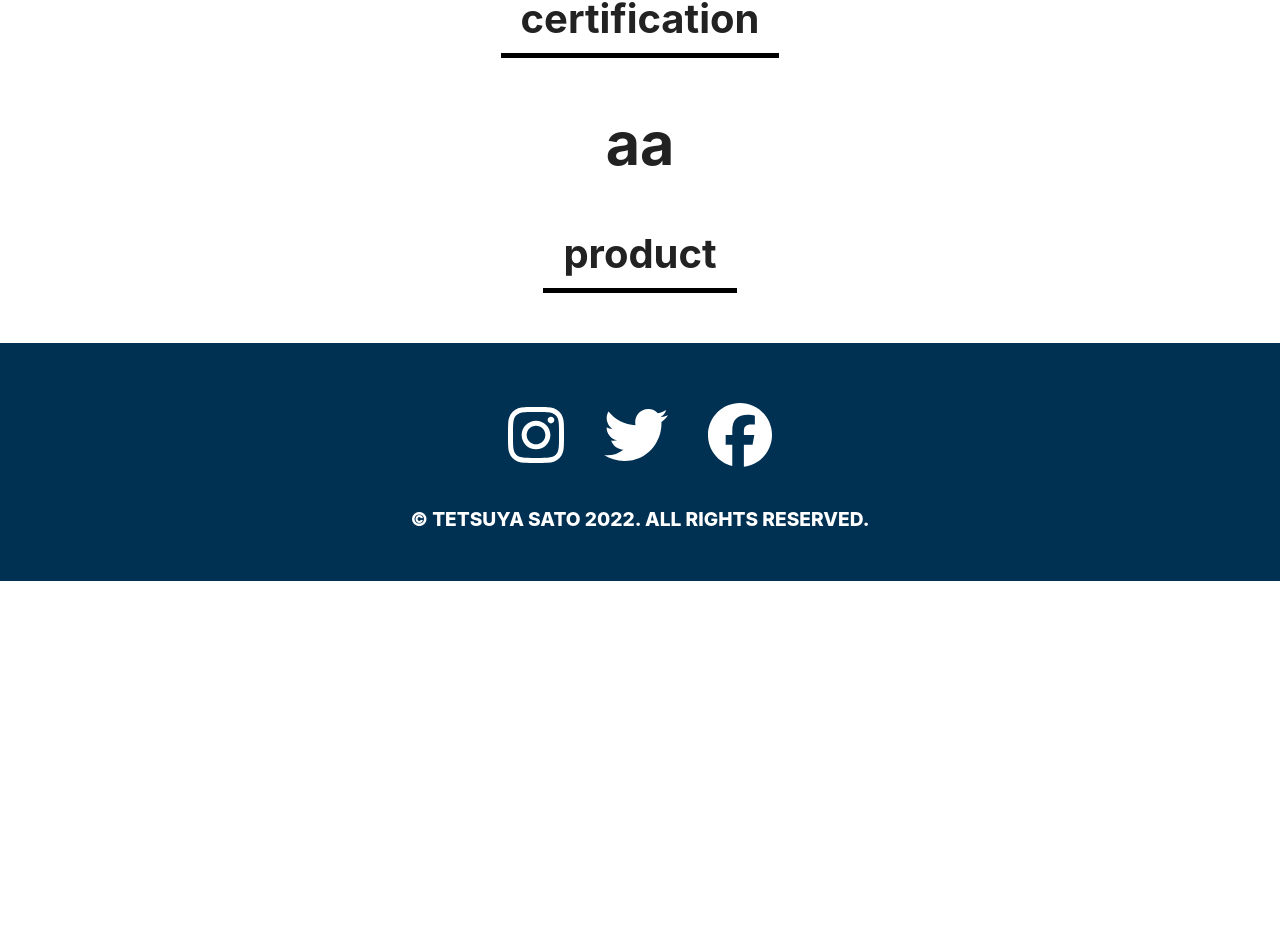
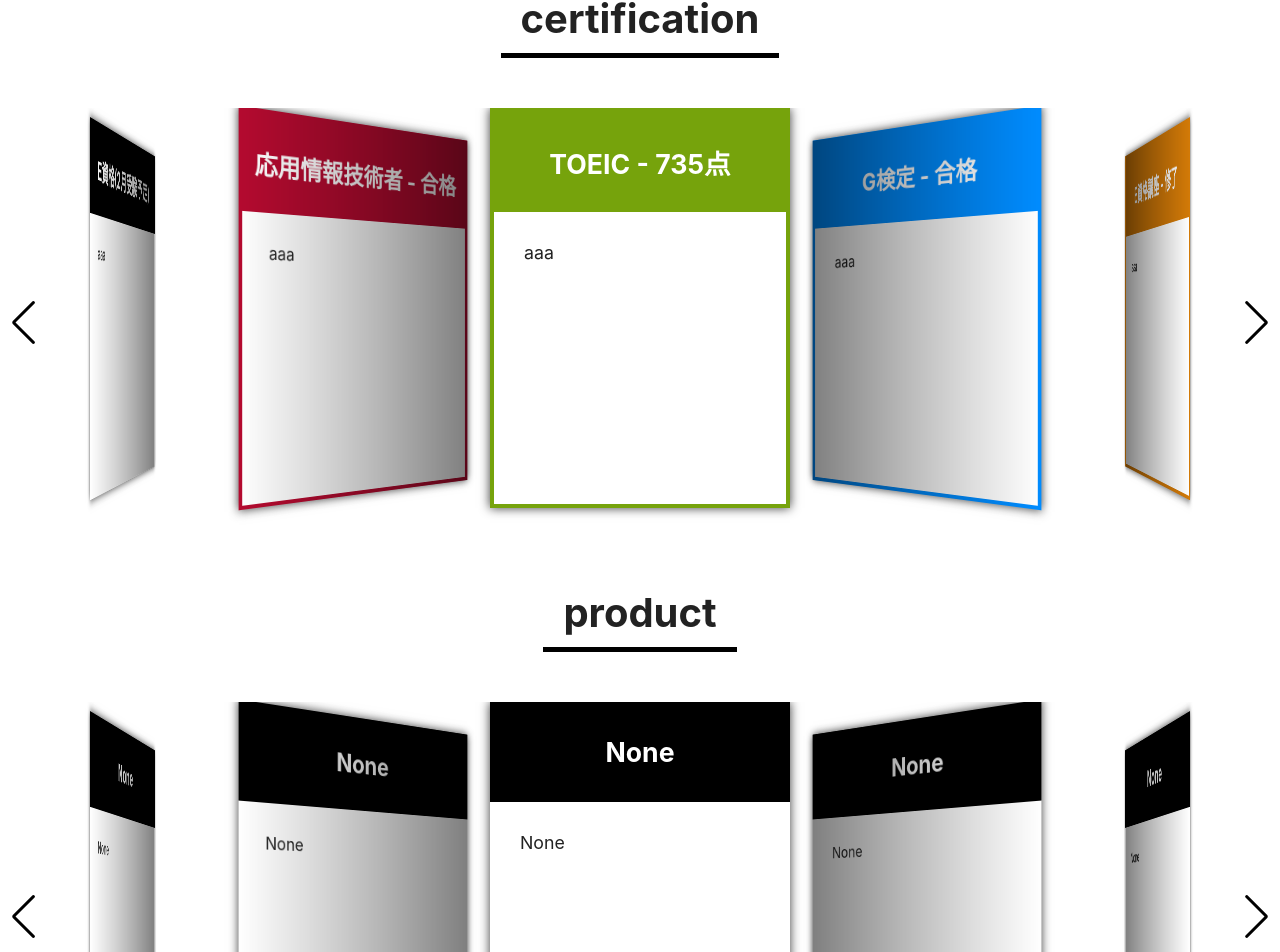
Before and after one commit to Tech-an/my_portfolio, a Next.js app: page /skill in a window 1280 px wide. Shown: the part 1390-2342 px from the top of the page. Before the commit the page ends 1971 px from the top, so only its background shows below. Built offline with nearby package versions, Linux system fonts and the light colour scheme.

Commit message:
skillページを実装

```diff
--- a/components/Skill/certification.jsx
+++ b/components/Skill/certification.jsx
@@ -1,5 +1,75 @@
 import Certification_item from "./certification_item";
+import styles from "../../styles/certification.module.css";
+import { Swiper, SwiperSlide } from "swiper/react";
+import { Autoplay, EffectCoverflow, Pagination, Navigation } from "swiper";
+
+import "swiper/css";
+import "swiper/css/effect-coverflow";
+import "swiper/css/navigation";
+// swiper.js用のcssを_app.jsでimportしています。
 
 export default function Certification() {
-  return <Certification_item />;
+  return (
+    <div className={styles.certification}>
+      <Swiper
+        effect={"coverflow"}
+        grabCursor={true}
+        centeredSlides={true}
+        slidesPerView={"auto"}
+        loop={true}
+        loopFillGroupWithBlank={true}
+        autoplay={{
+          delay: 5000,
+          disableOnInteraction: false,
+        }}
+        coverflowEffect={{
+          rotate: 50,
+          stretch: 0,
+          depth: 100,
+          modifier: 1,
+          slideShadows: true,
+        }}
+        navigation={true}
+        pagination={true}
+        modules={[EffectCoverflow, Pagination, Autoplay, Navigation]}
+        className="custom-swiper"
+      >
+        <SwiperSlide className="custom-swiper-slide">
+          <Certification_item
+            title="応用情報技術者 - 合格"
+            description="aaa"
+            className="ap"
+          />
+        </SwiperSlide>
+        <SwiperSlide>
+          <Certification_item
+            title="TOEIC - 735点"
+            description="aaa"
+            className="toeic"
+          />
+        </SwiperSlide>
+        <SwiperSlide>
+          <Certification_item
+            title="G検定 - 合格"
+            description="aaa"
+            className="g"
+          />
+        </SwiperSlide>
+        <SwiperSlide>
+          <Certification_item
+            title="E資格講座 - 修了"
+            description="aaa"
+            className="e"
+          />
+        </SwiperSlide>
+        <SwiperSlide>
+          <Certification_item
+            title="E資格(2月受験予定)"
+            description="aaa"
+            className="default"
+          />
+        </SwiperSlide>
+      </Swiper>
+    </div>
+  );
 }
--- a/components/Skill/certification_item.jsx
+++ b/components/Skill/certification_item.jsx
@@ -1,5 +1,26 @@
 import styles from "../../styles/certification_item.module.css";
 
-export default function Certification_item() {
-  return <h1>aa</h1>;
+export default function Certification_item({ title, description, className }) {
+  let cardStyle = undefined;
+  if (className === "ap") {
+    cardStyle = styles.ap;
+  } else if (className === "e") {
+    cardStyle = styles.e;
+  } else if (className === "toeic") {
+    cardStyle = styles.toeic;
+  } else if (className === "g") {
+    cardStyle = styles.g;
+  }
+  return (
+    <div className={cardStyle}>
+      <div className={styles.card}>
+        <div className={styles.sliderText}>
+          <h2 className={styles.title}>{title}</h2>
+        </div>
+        <div className={styles.content}>
+          <p>{description}</p>
+        </div>
+      </div>
+    </div>
+  );
 }
--- a/components/Skill/product.jsx
+++ b/components/Skill/product.jsx
@@ -0,0 +1,59 @@
+import Certification_item from "./certification_item";
+import styles from "../../styles/product.module.css";
+import { Swiper, SwiperSlide } from "swiper/react";
+import { Autoplay, EffectCoverflow, Pagination, Navigation } from "swiper";
+import "swiper/css";
+import "swiper/css/effect-coverflow";
+import "swiper/css/navigation";
+
+export default function Product() {
+  return (
+    <div className={styles.product}>
+      <Swiper
+        effect={"coverflow"}
+        grabCursor={true}
+        centeredSlides={true}
+        slidesPerView={"auto"}
+        loop={true}
+        loopFillGroupWithBlank={true}
+        autoplay={{
+          delay: 5000,
+          disableOnInteraction: false,
+        }}
+        coverflowEffect={{
+          rotate: 50,
+          stretch: 0,
+          depth: 100,
+          modifier: 1,
+          slideShadows: true,
+        }}
+        navigation={true}
+        pagination={true}
+        modules={[EffectCoverflow, Pagination, Autoplay, Navigation]}
+        className="custom-swiper"
+      >
+        <SwiperSlide className="custom-swiper-slide">
+          <Certification_item
+            title="None"
+            description="None"
+            className="default"
+          />
+        </SwiperSlide>
+        <SwiperSlide className="custom-swiper-slide">
+          <Certification_item
+            title="None"
+            description="None"
+            className="default"
+          />
+        </SwiperSlide>
+        <SwiperSlide className="custom-swiper-slide">
+          <Certification_item
+            title="None"
+            description="None"
+            className="default"
+          />
+        </SwiperSlide>
+      </Swiper>
+    </div>
+  );
+}
--- a/package.json
+++ b/package.json
@@ -19,6 +19,7 @@
     "next": "13.0.4",
     "react": "18.2.0",
     "react-dom": "18.2.0",
-    "recharts": "^2.1.16"
+    "recharts": "^2.1.16",
+    "swiper": "^8.4.4"
   }
 }
--- a/pages/_app.jsx
+++ b/pages/_app.jsx
@@ -3,6 +3,9 @@
 import "@fortawesome/fontawesome-svg-core/styles.css";
 import { config } from "@fortawesome/fontawesome-svg-core";
 config.autoAddCss = false;
+
+// swiper.js用のcssをimport
+import "../styles/customized_swiper.css";
 
 function MyApp({ Component, pageProps }) {
   return (
--- a/pages/skill.jsx
+++ b/pages/skill.jsx
@@ -1,5 +1,6 @@
 import Section from "components/section";
 import Certification from "components/Skill/certification";
+import Product from "components/Skill/product";
 import PrograSkill from "components/Skill/prograskill";
 
 export default function Skill() {
@@ -11,7 +12,9 @@
       <Section title="certification">
         <Certification />
       </Section>
-      <Section title="product"></Section>
+      <Section title="product">
+        <Product />
+      </Section>
     </>
   );
 }
--- /dev/null
+++ b/styles/certification.module.css
@@ -0,0 +1,9 @@
+.certification {
+  padding: auto var(--margin-beside);
+}
+
+@media (max-width: 880px) {
+  .certification {
+    padding: 0;
+  }
+}
--- a/styles/certification_item.module.css
+++ b/styles/certification_item.module.css
@@ -0,0 +1,56 @@
+.card {
+  position: relative;
+  background: #fff;
+  width: 300px;
+  height: 400px;
+  margin: 0 auto;
+  box-shadow: 0 0 10px #383838;
+}
+.content {
+  widows: 300px;
+  padding: 30px;
+  box-sizing: border-box;
+  text-align: left;
+}
+.sliderText {
+  position: relative;
+  width: 100%;
+  height: 100px;
+  display: flex;
+  justify-content: center;
+  align-items: center;
+  background: #000;
+}
+.title {
+  color: #fff;
+}
+.ap .sliderText {
+  background-color: rgb(180, 10, 47);
+}
+.ap .card {
+  border: 4px solid rgb(180, 10, 47);
+}
+.e .sliderText {
+  background-color: rgb(211, 122, 7);
+}
+.e .card {
+  border: 4px solid rgb(211, 122, 7);
+}
+.g .sliderText {
+  background-color: rgb(0, 140, 255);
+}
+.g .card {
+  border: 4px solid rgb(0, 140, 255);
+}
+.toeic .sliderText {
+  background-color: rgb(118, 163, 12);
+}
+.toeic .card {
+  border: 4px solid rgb(118, 163, 12);
+}
+.default .sliderText {
+  background-color: #383838;
+}
+.defaultc .card {
+  border: 4px solid #383838;
+}
--- /dev/null
+++ b/styles/customized_swiper.css
@@ -0,0 +1,16 @@
+:root {
+  /* 無理やりスワイプボタンの色を変更 */
+  --swiper-theme-color: black !important;
+}
+.swiper-slide {
+  width: 300px !important;
+  height: 400px !important;
+}
+.swiper-wrapper {
+  width: 300px !important;
+  height: 400px !important;
+}
+.swiper {
+  width: 100% !important;
+  height: 430px !important;
+}
--- /dev/null
+++ b/styles/product.module.css
@@ -0,0 +1,3 @@
+.product {
+  margin-bottom: 100px;
+}
```
Also changed, not shown: 1 other file (tests, documents, lock files or other folders).
